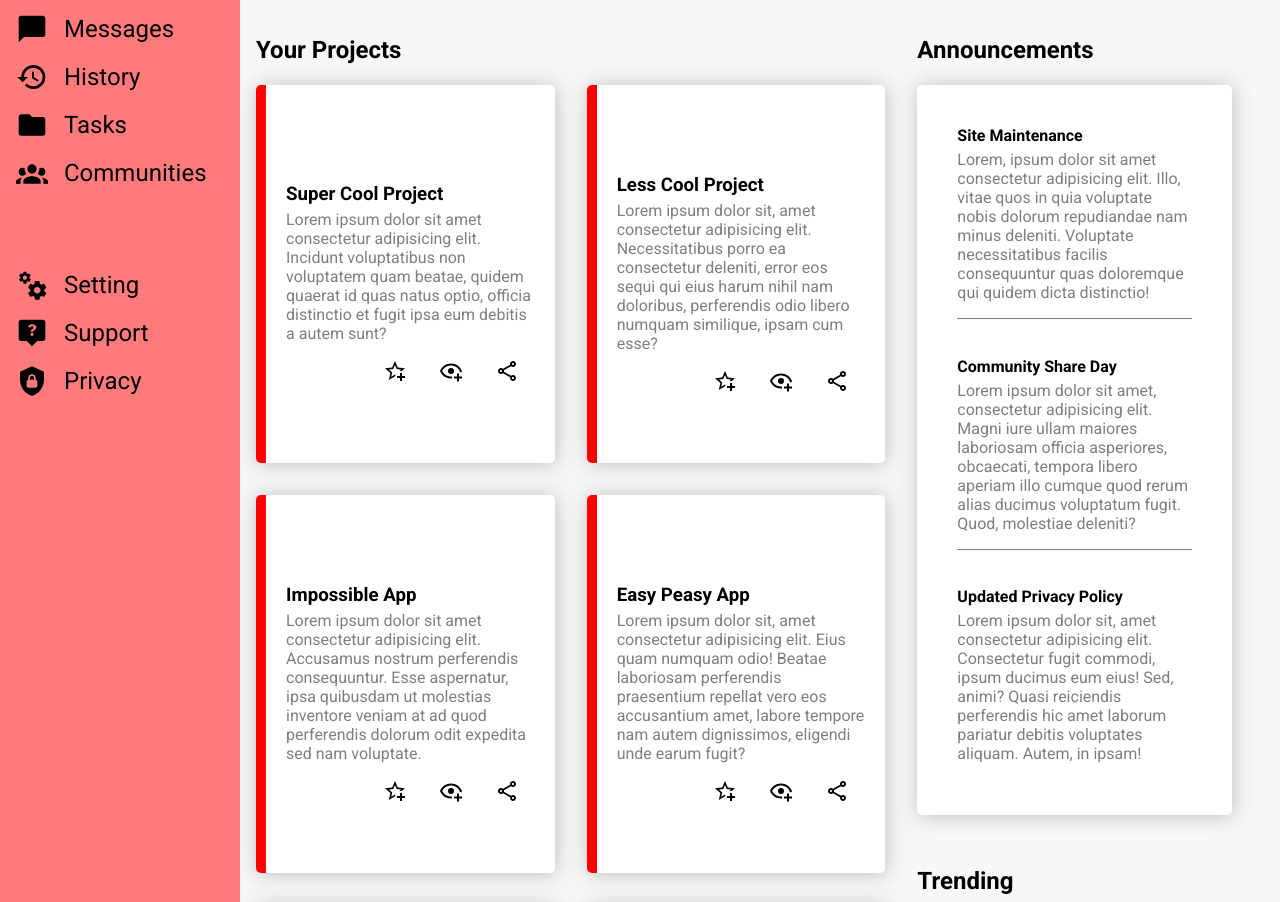
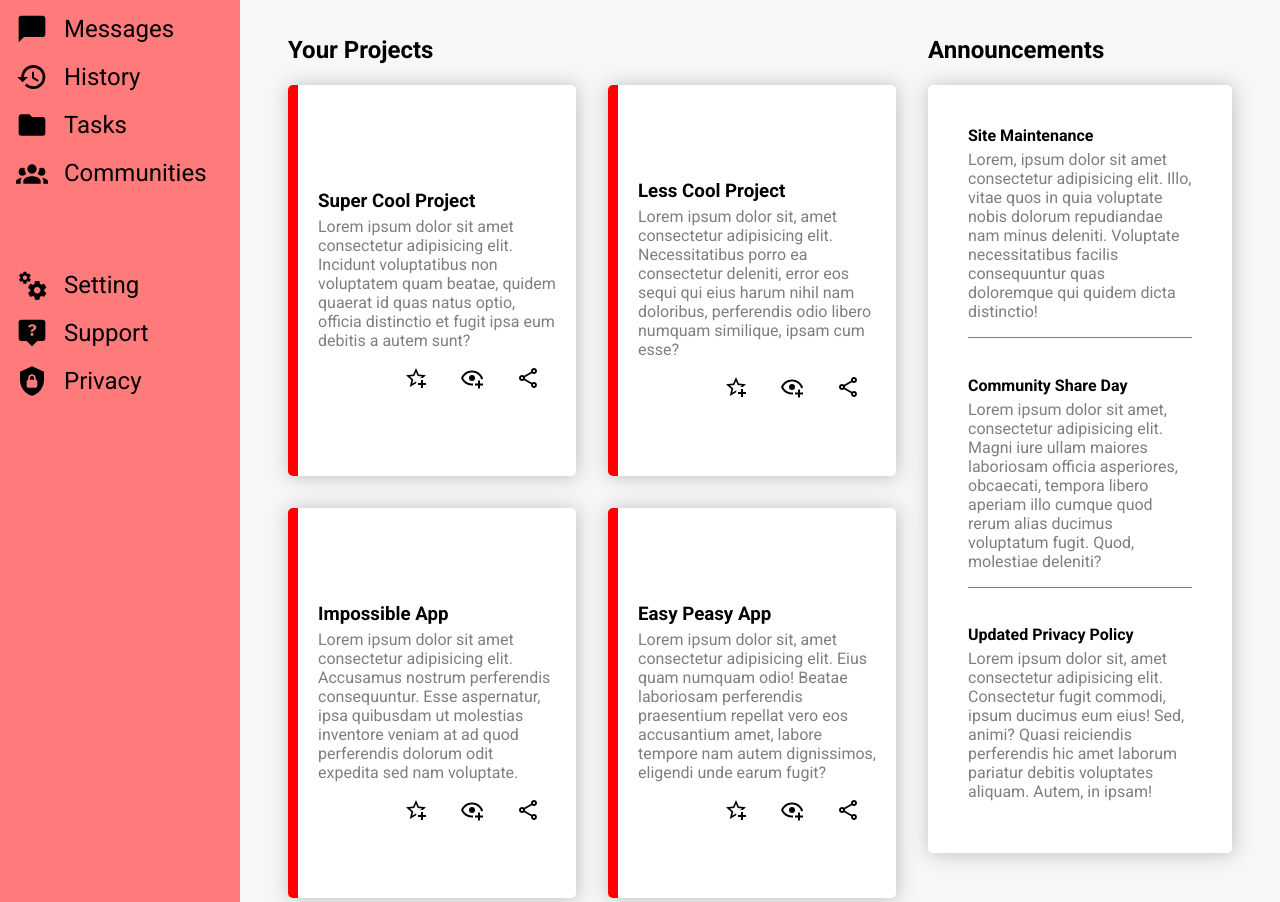
Before and after one commit to rzho17/Admin-Dashboard, a plain HTML site: page index.html in a window 1280 px wide. Shown: the part 195-1097 px from the top of the page. Drawn offline with Linux system fonts and the light colour scheme.

Commit message:
Remove commented css

```diff
--- a/styles.css
+++ b/styles.css
@@ -181,7 +181,8 @@ main {
     display: grid;
     grid-template-columns: 2fr 1fr;
 
-    padding: 3rem 3rem 3rem 1rem;
+
+    padding: 3rem 3rem 3rem 3rem;
     gap: 2rem;
 
     background-color: #f7f7f7;
@@ -192,7 +193,6 @@ main {
     display: grid;
     grid-template-columns: 1fr 1fr;
     grid-template-rows: 2.3rem 1fr 1fr 1fr;
-    /* justify-content: space-between; */
     align-content: end;
 
     gap: 2rem;
@@ -226,11 +226,7 @@ main {
 
 
 .card {
-
-    /* padding: 20px 50px 20px 20px; */
     justify-content: center;
-    /* align-items: center; */
-    /* height: 250px; */
 }
 
 .projects {
@@ -238,11 +234,6 @@ main {
     max-height: fit-content;
 }
 
-.announce {}
-
-.trend {
-    /* height: ; */
-}
 
 .card-title {
     margin-bottom: 0;
@@ -309,7 +300,6 @@ h4:hover,
 .bot li:hover {
     cursor: pointer;
     text-decoration: underline;
-    /* transition: width 5rem 2s; */
 }
 
 .alert:hover {
```
